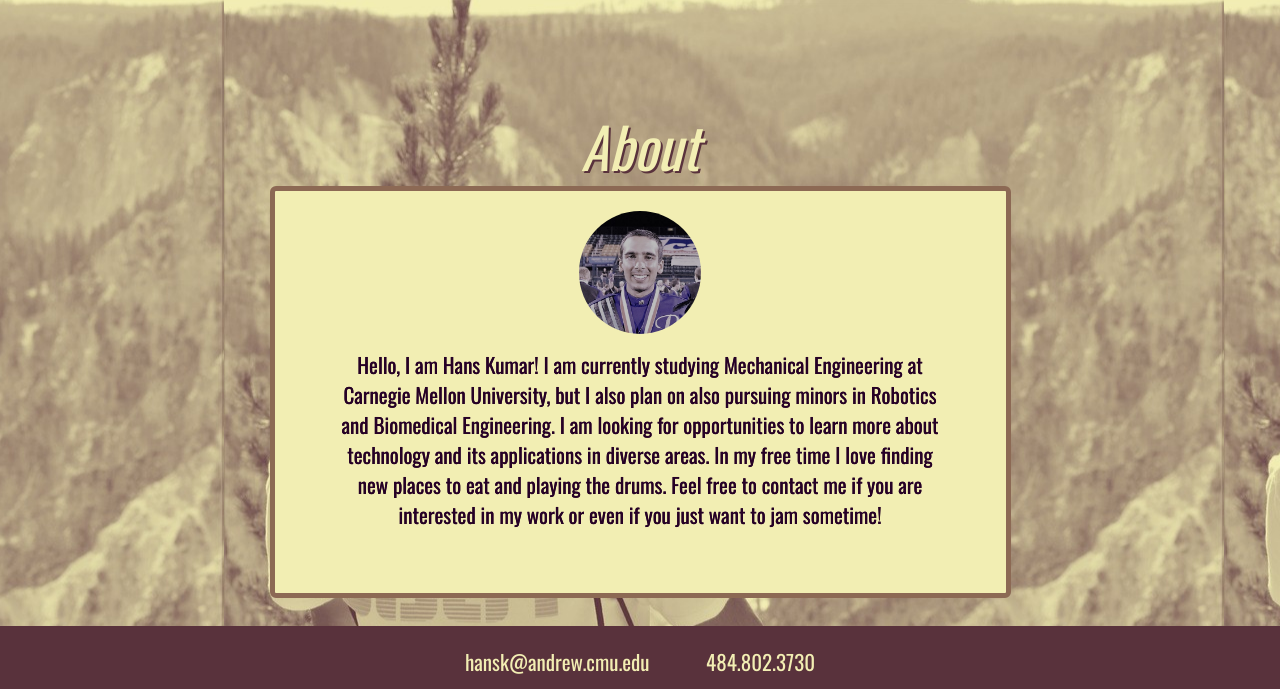
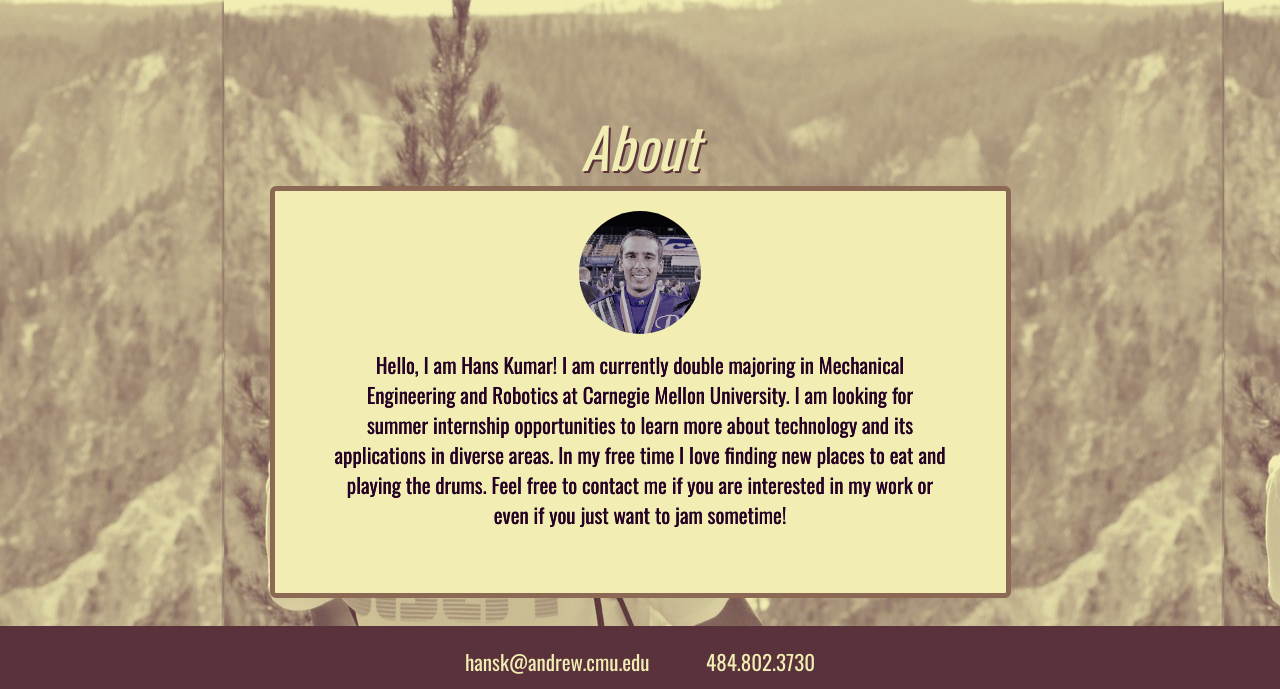
Before and after one commit to kumarhans/kumarhans.github.io, a plain HTML site: page index.html in a window 1280 px wide. Shown: the part 1416-2105 px from the top of the page. Drawn offline with nearby package versions, Linux system fonts and the light colour scheme; a web font is replaced by a local one.

Commit message:
Update index.html

```diff
--- a/index.html
+++ b/index.html
@@ -249,7 +249,7 @@
 						<img src="me1.jpg" class="img-circle" style="width:20%">
 						<div id=bod1>
 						</div>
-			  			<p style = "font-style:normal">Hello, I am Hans Kumar! I am currently studying Mechanical Engineering at Carnegie Mellon University, but I also plan on also pursuing minors in Robotics and Biomedical Engineering. I am looking for opportunities to learn more about technology and its applications in diverse areas. In my free time I love finding new places to eat and playing the drums. Feel free to contact me if you are interested in my work or even if you just want to jam sometime! </p>
+			  			<p style = "font-style:normal">Hello, I am Hans Kumar! I am currently double majoring in Mechanical Engineering and Robotics at Carnegie Mellon University. I am looking for summer internship opportunities to learn more about technology and its applications in diverse areas. In my free time I love finding new places to eat and playing the drums. Feel free to contact me if you are interested in my work or even if you just want to jam sometime! </p>
 		  			</div>
 				</div>
 			</center>
```
